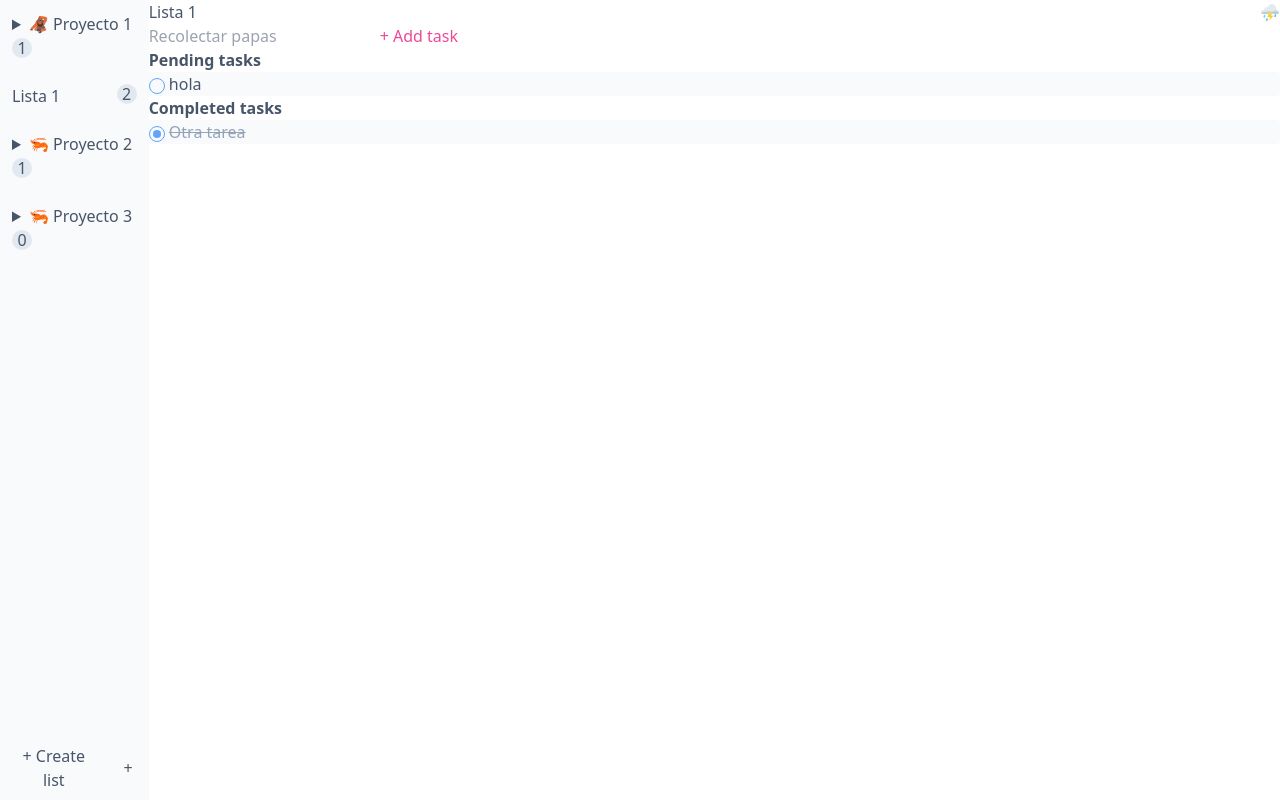
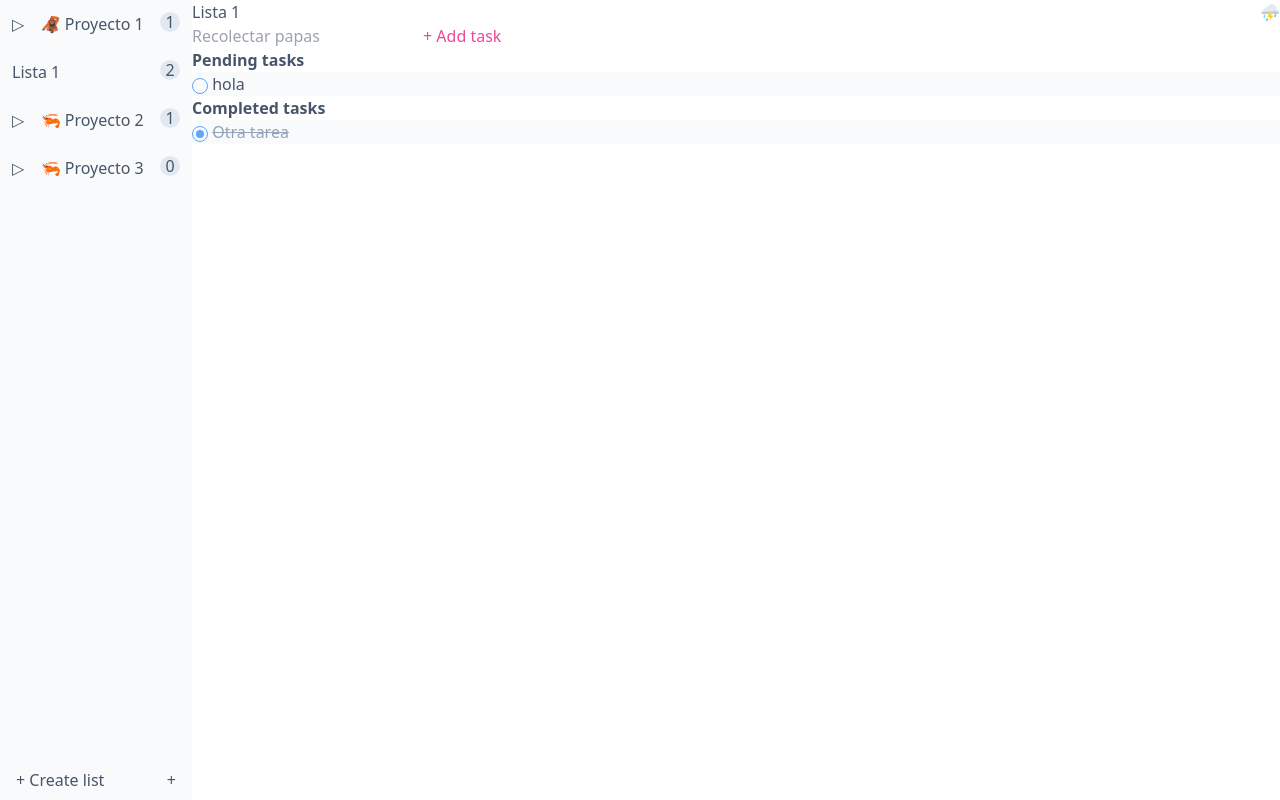
Before and after one commit to kike9978/top-todo-list-reloaded, a website built with webpack: page src/index.html in a window 1280 px wide. Built offline with nearby package versions, Linux system fonts and the light colour scheme.

Commit message:
Fix some styles

```diff
--- a/src/UIRenderer.js
+++ b/src/UIRenderer.js
@@ -4,7 +4,7 @@ import SideMenu from "./components/SideMenu"
 export default class UIRenderer {
 
     constructor() {
-        this.body = document.querySelector("body")
+        this.root = document.querySelector("#root")
         this.initUI()
     }
 
@@ -16,21 +16,21 @@ export default class UIRenderer {
     /*  createProjectContainer() {
          if (!this.projectContainer) {
              this.projectContainer = document.createElement("aside")
-             this.body.appendChild(this.projectContainer)
+             this.root.appendChild(this.projectContainer)
 
          }
      } */
     createTasksContainer() {
         if (!this.tasksContainer) {
             this.tasksContainer = document.createElement("main")
-            this.body.appendChild(this.tasksContainer)
+            this.root.appendChild(this.tasksContainer)
         }
     }
 
     createSideMenu() {
         if (!this.sideMenu) {
             this.sideMenu = document.createElement("aside")
-            this.body.appendChild(this.sideMenu)
+            this.root.appendChild(this.sideMenu)
         }
     }
 
@@ -61,7 +61,7 @@ export default class UIRenderer {
                this.controller.currentProjectId,
                this.controller.handleCreateProjectClick.bind(this.controller))
            const newProjectContainer = newProjectContainerInstance.createProjectContainer()
-           this.body.replaceChild(newProjectContainer, this.projectContainer)
+           this.root.replaceChild(newProjectContainer, this.projectContainer)
            this.projectContainer = newProjectContainer
        }
     */
@@ -82,7 +82,7 @@ export default class UIRenderer {
         )
         const newTaskContainer = taskContainerInstance.createTaskContainer();
 
-        this.body.replaceChild(newTaskContainer, this.tasksContainer)
+        this.root.replaceChild(newTaskContainer, this.tasksContainer)
         this.taskContainerInstance = taskContainerInstance
         this.tasksContainer = newTaskContainer
     }
@@ -99,7 +99,7 @@ export default class UIRenderer {
             this.controller.handleUpdateProjectInput.bind(this.controller)
         )
         const newSideMenu = sideMenuInstance.createSideMenu()
-        this.body.replaceChild(newSideMenu, this.sideMenu)
+        this.root.replaceChild(newSideMenu, this.sideMenu)
         this.sideMenuInstance = sideMenuInstance
         this.sideMenu = newSideMenu
     }
--- a/src/components/ProjectItem.js
+++ b/src/components/ProjectItem.js
@@ -3,13 +3,16 @@ import ListItem from "./ListItem"
 export default function ProjectItem(project, handleTaskListClick, currentProjectId, assignedTasksLists, handleUpdateProjectInput) {
     const article = document.createElement("article")
     article.innerHTML = `
-        <details>
-            <summary>
-            <span>
-            ${project.title}
-            <span/>
-            <span class="rounded-full bg-slate-200 inline-flex justify-center items-center size-5">${project.assignedListIds.length}</span>
-            </summary>
+        <details class="w-full project-item ">
+            <summary class="marker:text-pink-500 flex ">
+
+                <div class="inline-flex justify-between flex-grow">
+                    <span>
+                    ${project.title}
+                    </span>
+                    <span class="rounded-full bg-slate-200 inline-flex justify-center items-center size-5">${project.assignedListIds.length}</span>
+                </div>
+                </summary>
         </details>
         `
 
--- a/src/components/SideMenu.js
+++ b/src/components/SideMenu.js
@@ -23,7 +23,7 @@ export default class SideMenu {
         this.sideBar.appendChild(this.projectsAndListsContainer)
 
         this.buttonRows.appendChild(this.createListButton)
-        this.buttonRows.classList.add("flex")
+        this.buttonRows.classList.add("flex", "justify-between")
 
         this.createListButton.innerText = "+ Create list"
         this.createListButton.classList.add("p-2", "rounded", "hover:bg-slate-200", "mx-2", "disabled:hidden")
--- a/src/index.html
+++ b/src/index.html
@@ -8,10 +8,13 @@
     <title>Best todo app ever</title>
 </head>
 
-<body class="flex text-slate-600 h-dvh">
-    <dialog>
-        hola que hace
-    </dialog>
+<body class=" h-dvh">
+    <div id="root" class="grid grid-cols-[12rem_1fr] text-slate-600 h-full">
+        <dialog>
+            hola que hace
+        </dialog>
+
+    </div>
 
 </body>
 
--- a/src/styles/style.css
+++ b/src/styles/style.css
@@ -14,3 +14,22 @@
         }
     }
 }
+
+.project-item {
+
+
+    summary {
+
+        >:before {
+            content: "▷";
+        }
+    }
+}
+
+.project-item[open] {
+    summary {
+        >:before {
+            content: "▽";
+        }
+    }
+}
```
